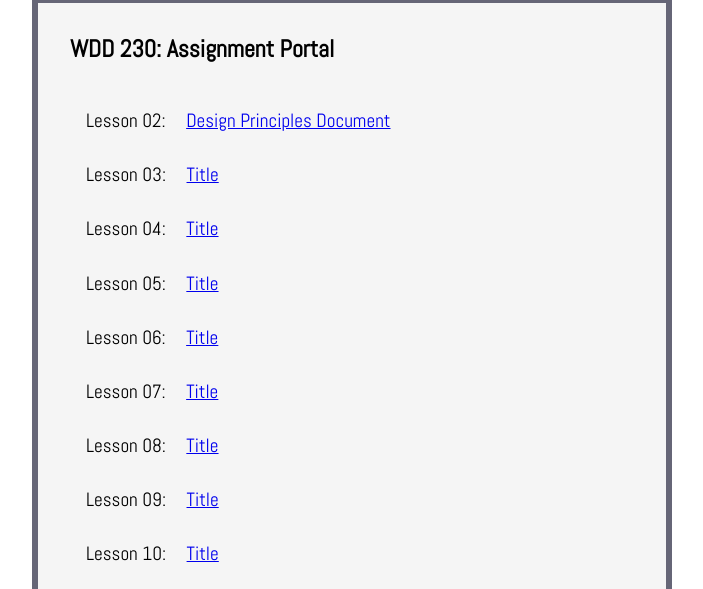
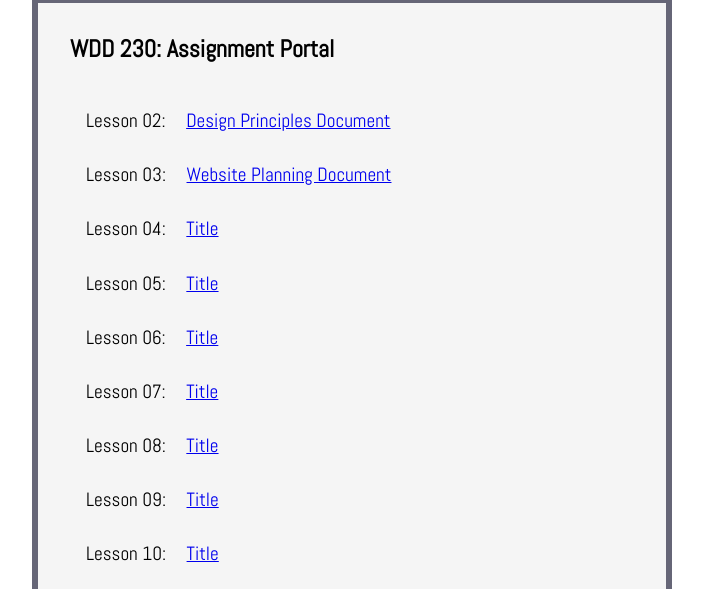
Before and after one commit to jens747/wdd230, a plain HTML site: page index.html in a window 1280 px wide. Shown: the part 211-800 px from the top of the page, without its empty margins (288-991 px from the left). Drawn offline with Linux system fonts and the light colour scheme.

Commit message:
added lesson3 index.html link

```diff
--- a/index.html
+++ b/index.html
@@ -42,7 +42,7 @@
         </li>
         <li>
           Lesson 03:
-          <a href="index.html"> Title </a>
+          <a href="lesson3/index.html"> Website Planning Document </a>
         </li>
         <li>
           Lesson 04:
```
